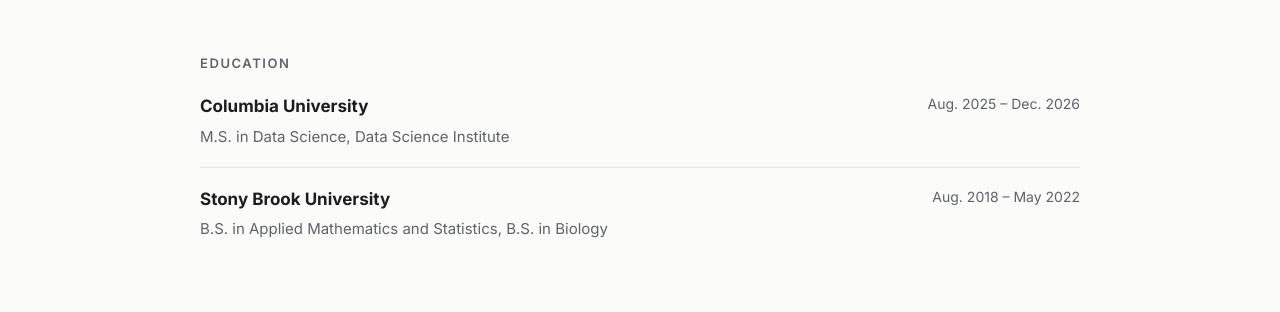
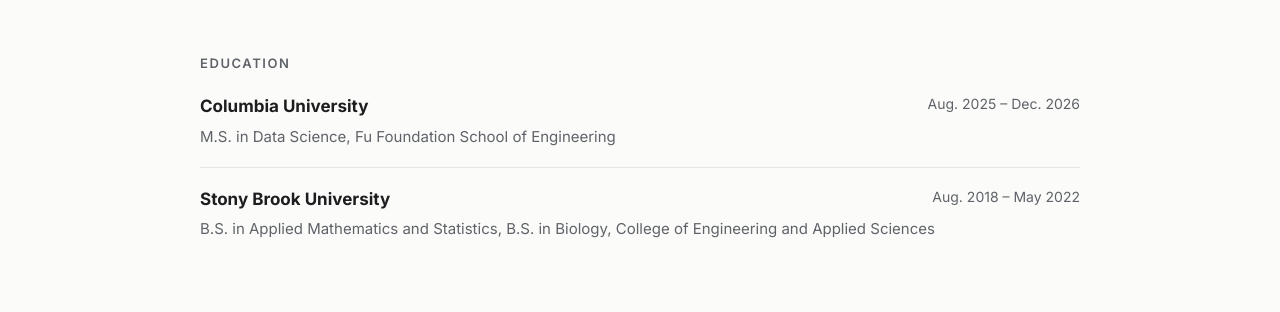
Before and after one commit to kc2998/kc2998.github.io, a plain HTML site: page index.html in a window 1280 px wide. Shown: the part 464-776 px from the top of the page. Drawn offline with Linux system fonts and the light colour scheme.

Commit message:
Update educational details in index.html

```diff
--- a/index.html
+++ b/index.html
@@ -242,13 +242,13 @@
     <div class="entry">
       <h3>Columbia University</h3>
       <span class="date">Aug. 2025 – Dec. 2026</span>
-      <div class="sub">M.S. in Data Science, Data Science Institute</div>
+      <div class="sub">M.S. in Data Science, Fu Foundation School of Engineering</div>
     </div>
 
     <div class="entry">
       <h3>Stony Brook University</h3>
       <span class="date">Aug. 2018 – May 2022</span>
-      <div class="sub">B.S. in Applied Mathematics and Statistics, B.S. in Biology</div>
+      <div class="sub">B.S. in Applied Mathematics and Statistics, B.S. in Biology, College of Engineering and Applied Sciences</div>
     </div>
   </section>
 
```
